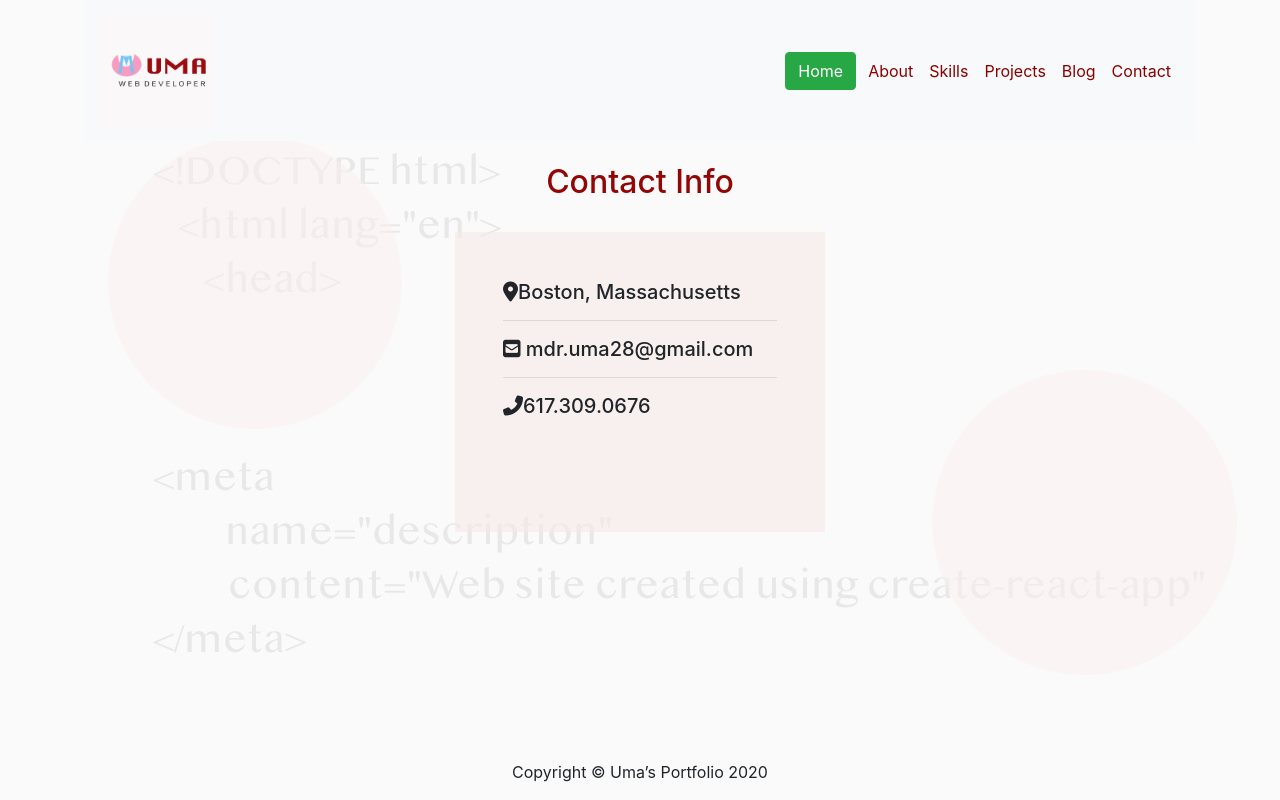
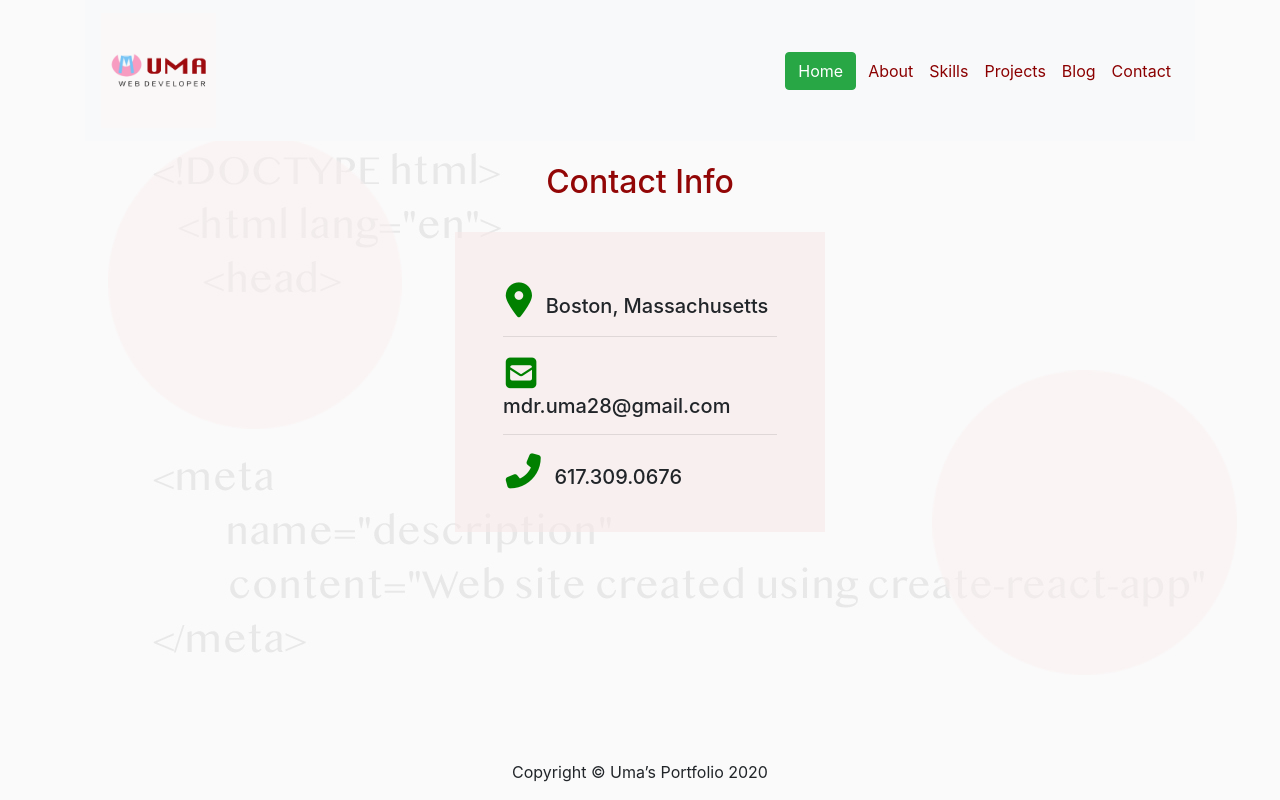
Before and after one commit to mdr-uma/portfolio, a React (Create React App) app: page /contact in a window 1280 px wide. Built offline with nearby package versions, Linux system fonts and the light colour scheme.

Commit message:
add styling to contact-icon

```diff
--- a/src/index.css
+++ b/src/index.css
@@ -90,3 +90,10 @@ p {
 .col-sm-6 {
   height: 400px;
 }
+
+.contact-icon {
+  color: green;
+  font-size: 35px;
+  margin: 1%;
+  padding-right: 4%;
+}
```
